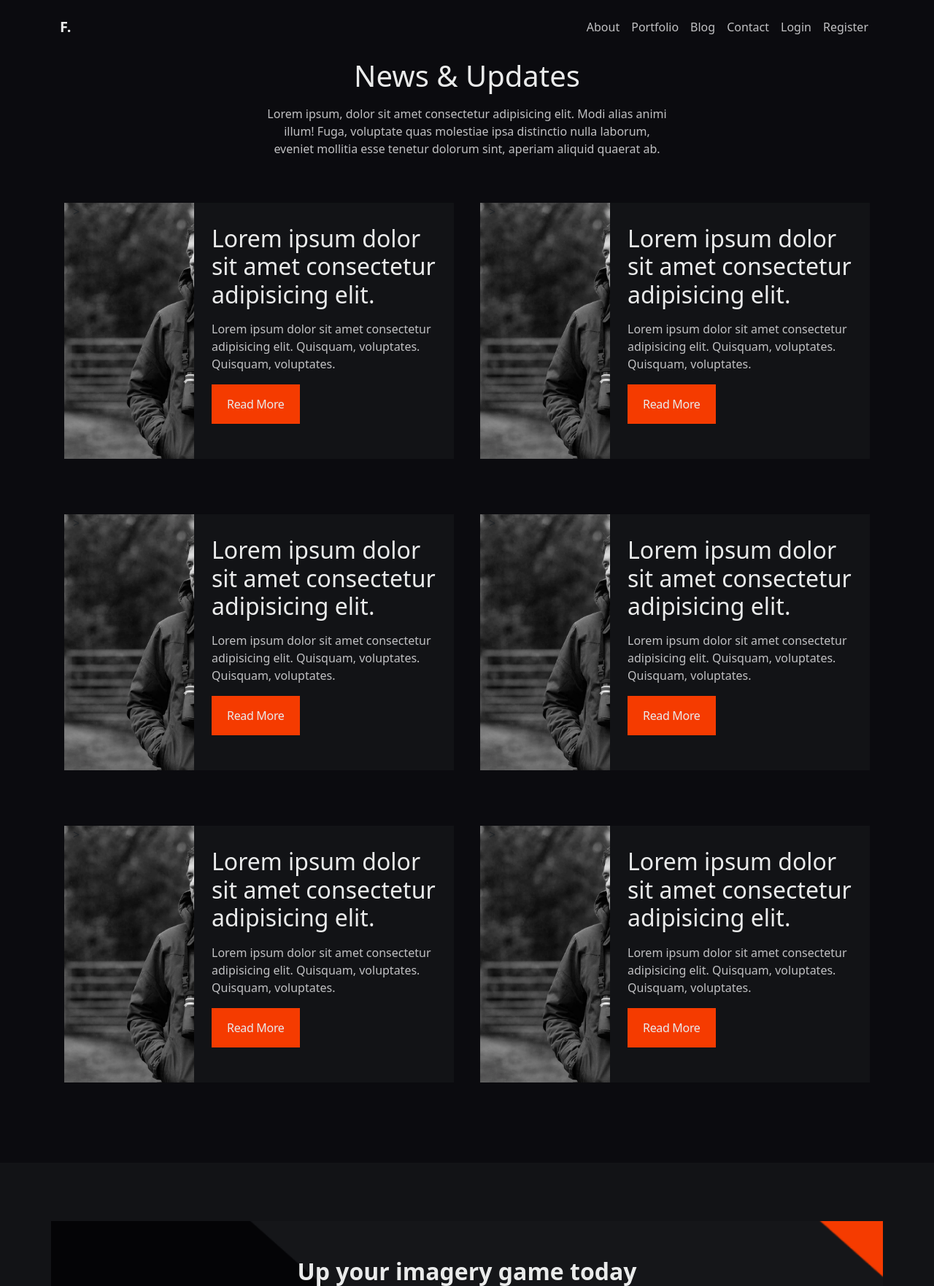
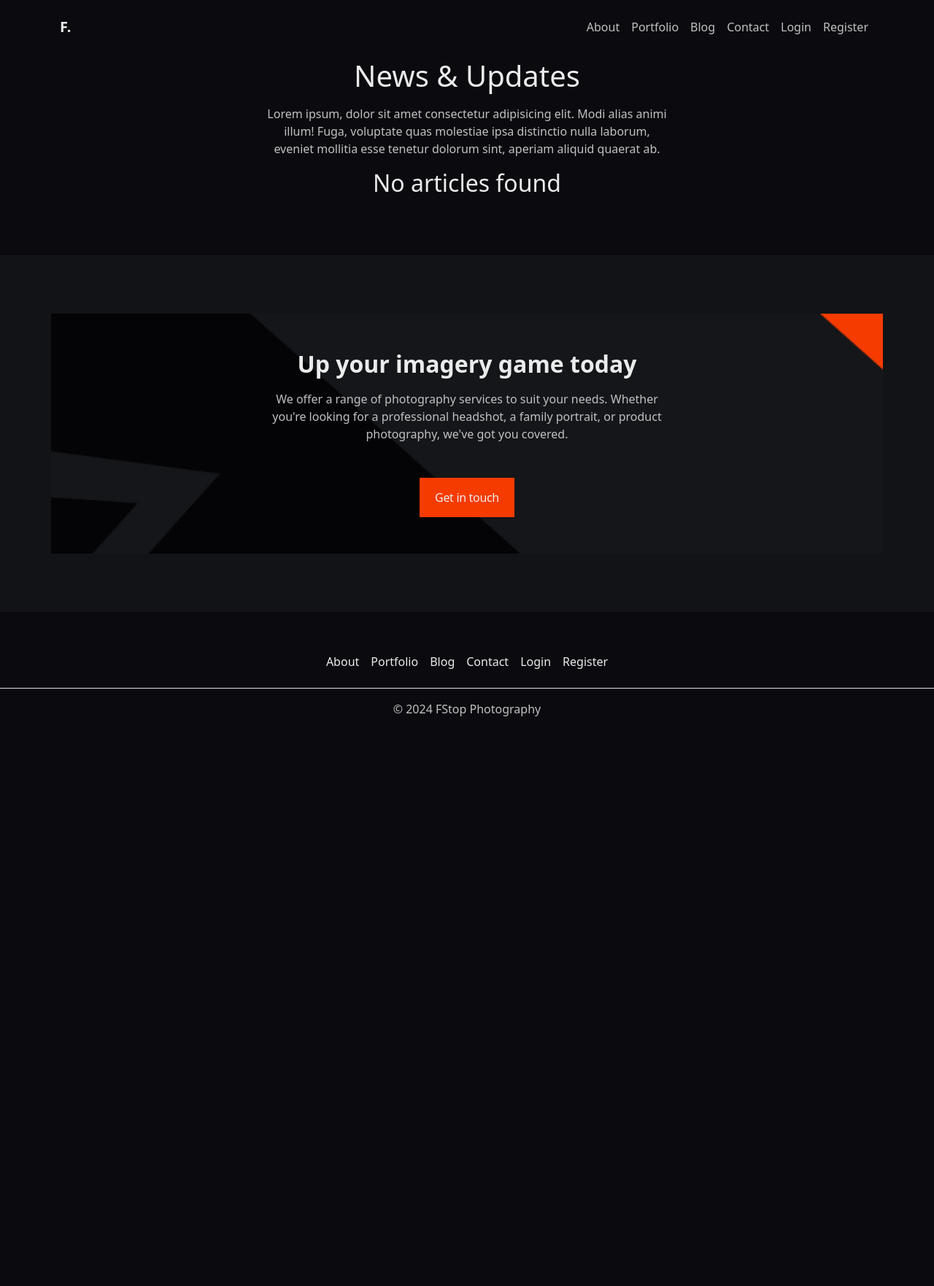
Before and after one commit to JaimieHemmings/fstop, a Django app: page /blog/ in a window 1280 px wide. Shown: the top 1763 px of the page at 73% size. After the commit the page ends 982 px from the top, so only its background shows below. Run offline with Django 5.2, Linux system fonts and the light colour scheme.

Commit message:
add: render logic for blog model

```diff
--- a/blog/templates/blog.html
+++ b/blog/templates/blog.html
@@ -11,6 +11,9 @@
       </div>
     </div>
     <div class="row mt-3 blog-feed">
+
+      {% if articles %}
+      {% for article in articles %}
       <div class="col-sm-6 mt-3 blog-item">
           <div class="row wrapper">
             <div class="col-sm-4 bg-img" style="background-image: url({% static 'img/home-img.webp' %})">>
@@ -22,61 +25,12 @@
             </div>
           </div>
       </div>
-      <div class="col-sm-6 mt-3 blog-item">
-          <div class="row wrapper">
-            <div class="col-sm-4 bg-img" style="background-image: url({% static 'img/home-img.webp' %})">>
-            </div>
-            <div class="col-sm-8 pl-3 pb-5">
-              <h2 class="color-white-200 mb-3">Lorem ipsum dolor sit amet consectetur adipisicing elit.</h2>
-              <p class="color-white-300 pb-3">Lorem ipsum dolor sit amet consectetur adipisicing elit. Quisquam, voluptates. Quisquam, voluptates.</p>
-              <a href="#" class="btn btn-custom-red">Read More</a>
-            </div>
-          </div>
+      {% endfor %}
+      {% else %}
+      <div class="col-sm-12 text-center">
+        <h2 class="color-white-200">No articles found</h2>
       </div>
-      <div class="col-sm-6 mt-3 blog-item">
-        <div class="row wrapper">
-          <div class="col-sm-4 bg-img" style="background-image: url({% static 'img/home-img.webp' %})">>
-          </div>
-          <div class="col-sm-8 pl-3 pb-5">
-            <h2 class="color-white-200 mb-3">Lorem ipsum dolor sit amet consectetur adipisicing elit.</h2>
-            <p class="color-white-300 pb-3">Lorem ipsum dolor sit amet consectetur adipisicing elit. Quisquam, voluptates. Quisquam, voluptates.</p>
-            <a href="#" class="btn btn-custom-red">Read More</a>
-          </div>
-        </div>
-      </div>
-      <div class="col-sm-6 mt-3 blog-item">
-        <div class="row wrapper">
-          <div class="col-sm-4 bg-img" style="background-image: url({% static 'img/home-img.webp' %})">>
-          </div>
-          <div class="col-sm-8 pl-3 pb-5">
-            <h2 class="color-white-200 mb-3">Lorem ipsum dolor sit amet consectetur adipisicing elit.</h2>
-            <p class="color-white-300 pb-3">Lorem ipsum dolor sit amet consectetur adipisicing elit. Quisquam, voluptates. Quisquam, voluptates.</p>
-            <a href="#" class="btn btn-custom-red">Read More</a>
-          </div>
-        </div>
-      </div>
-      <div class="col-sm-6 mt-3 blog-item">
-        <div class="row wrapper">
-          <div class="col-sm-4 bg-img" style="background-image: url({% static 'img/home-img.webp' %})">>
-          </div>
-          <div class="col-sm-8 pl-3 pb-5">
-            <h2 class="color-white-200 mb-3">Lorem ipsum dolor sit amet consectetur adipisicing elit.</h2>
-            <p class="color-white-300 pb-3">Lorem ipsum dolor sit amet consectetur adipisicing elit. Quisquam, voluptates. Quisquam, voluptates.</p>
-            <a href="#" class="btn btn-custom-red">Read More</a>
-          </div>
-        </div>
-      </div>
-      <div class="col-sm-6 mt-3 blog-item">
-        <div class="row wrapper">
-          <div class="col-sm-4 bg-img" style="background-image: url({% static 'img/home-img.webp' %})">>
-          </div>
-          <div class="col-sm-8 pl-3 pb-5">
-            <h2 class="color-white-200 mb-3">Lorem ipsum dolor sit amet consectetur adipisicing elit.</h2>
-            <p class="color-white-300 pb-3">Lorem ipsum dolor sit amet consectetur adipisicing elit. Quisquam, voluptates. Quisquam, voluptates.</p>
-            <a href="#" class="btn btn-custom-red">Read More</a>
-          </div>
-        </div>
-      </div>
+      {% endif %}
     </div>
   </div>
 </section>
--- a/home/templates/home/about.html
+++ b/home/templates/home/about.html
@@ -3,6 +3,8 @@
 {% block content %}
   {% include 'partials/about/about-hero.html' %}
   {% include 'partials/about/achievements.html' %}
-  {% include 'partials/home/blog-feed.html' %}
+  {% if articles %}
+    {% include 'partials/home/blog-feed.html' %}
+  {% endif %}
   {% include 'partials/cta.html' %}
 {% endblock %}
--- a/home/templates/home/index.html
+++ b/home/templates/home/index.html
@@ -13,7 +13,9 @@
   {% include 'partials/home/learn.html' %}
   {% include 'partials/home/trust.html' %}
   {% include 'partials/home/services-home.html' %}
-  {% include 'partials/home/blog-feed.html' %}
+  {% if articles %}
+    {% include 'partials/home/blog-feed.html' %}
+  {% endif %}
   {% include 'partials/home/feedback.html' %}
   {% include 'partials/faq.html' %}
   {% include 'partials/cta.html' %}
```
Also changed, not shown: home/views.py (+17 -1 lines), templates/partials/home/blog-feed.html (+2 -10 lines).
